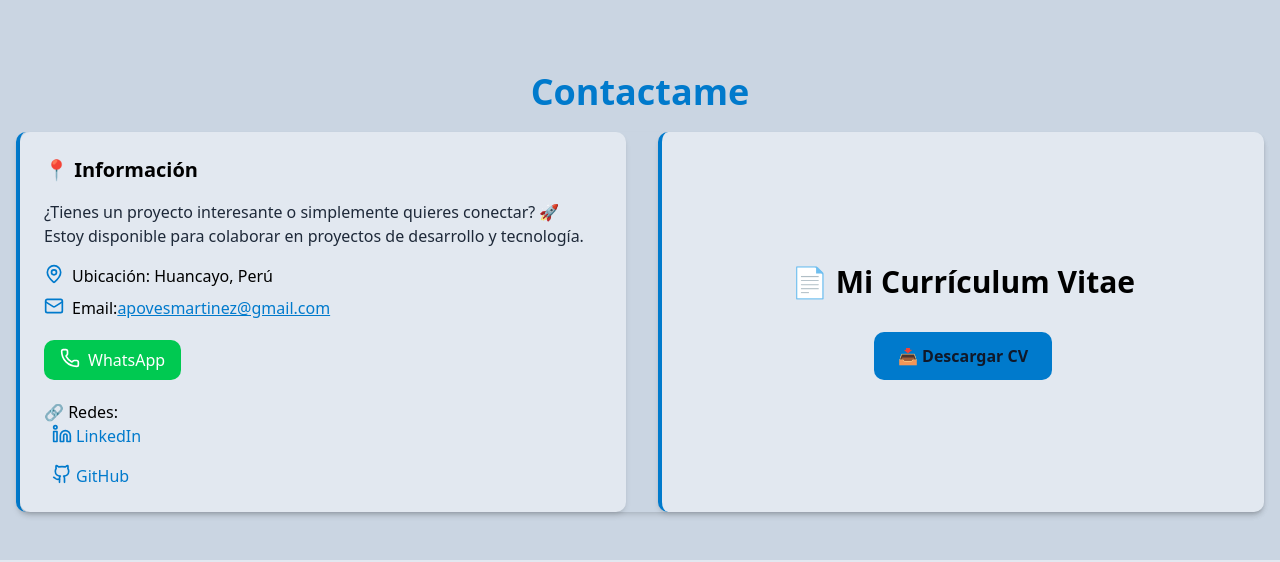
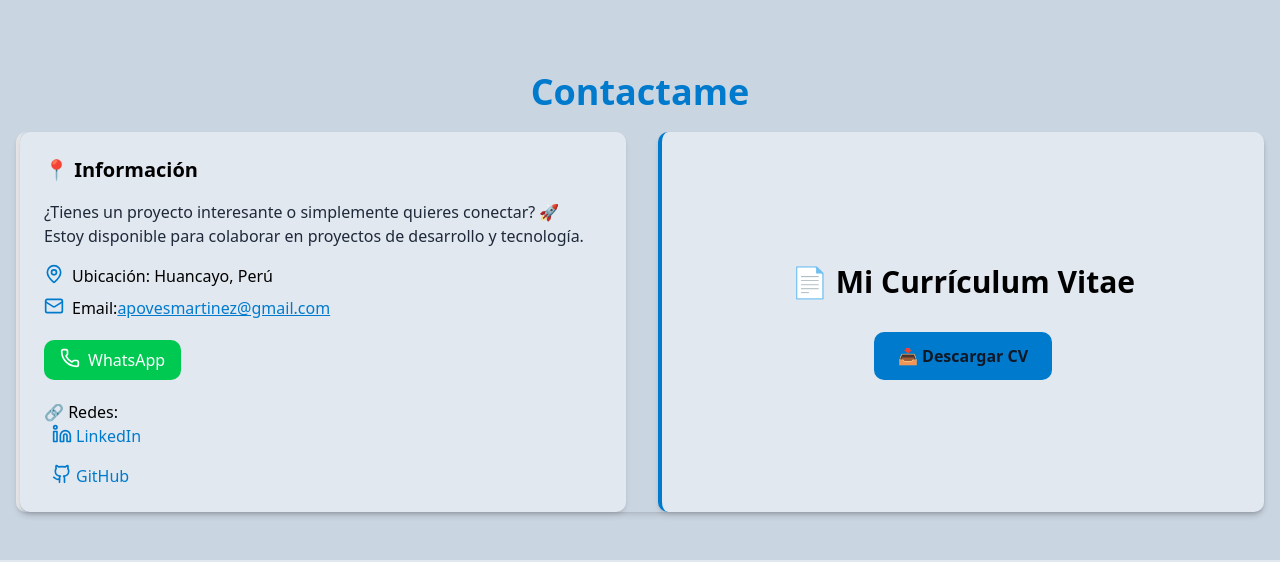
Before and after one commit to SwodLore/MyPageWeb, a React (Vite) app: page / in a window 1280 px wide. Shown: the part 2320-2882 px from the top of the page. Built offline with nearby package versions, Linux system fonts and the light colour scheme.

Commit message:
Delete line

```diff
--- a/src/components/Contacto.tsx
+++ b/src/components/Contacto.tsx
@@ -5,7 +5,7 @@ export default function Contacto() {
   return (
     <>
       <div className="container mx-auto px-4 mt-5">
-        <div className="grid md:grid-cols-2 gap-8 rounded-lg border-l-4 dark:border-[#61DAFB] border-[#007acc] shadow-md">
+        <div className="grid md:grid-cols-2 gap-8 rounded-lg border-l-4 shadow-md">
           <div className="dark:bg-gray-800 bg-slate-200 p-6 rounded-lg shadow-md">
             <h3 className="text-xl font-semibold mb-4 dark:text-white text-black">📍 Información</h3>
             <p className="dark:text-gray-400 text-gray-800">
```
